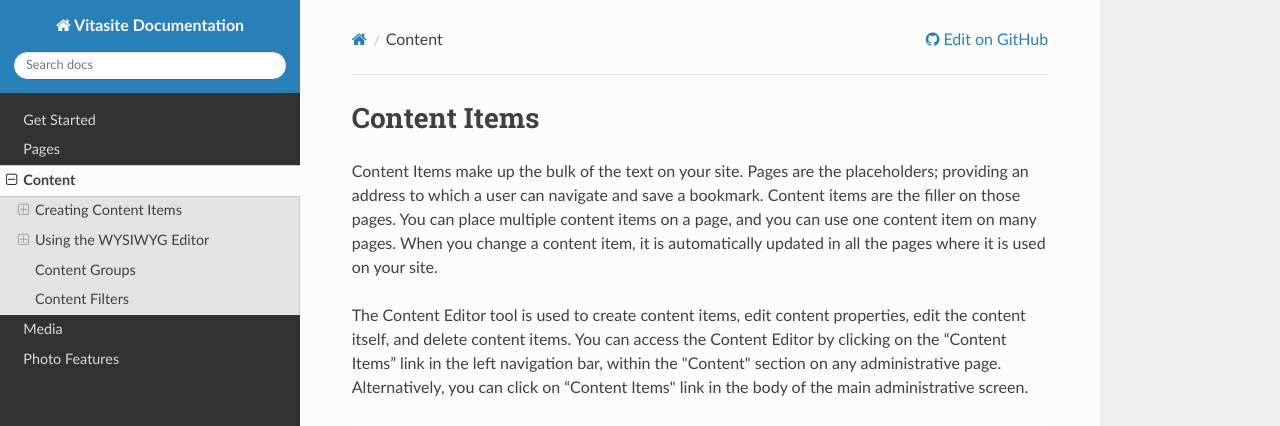
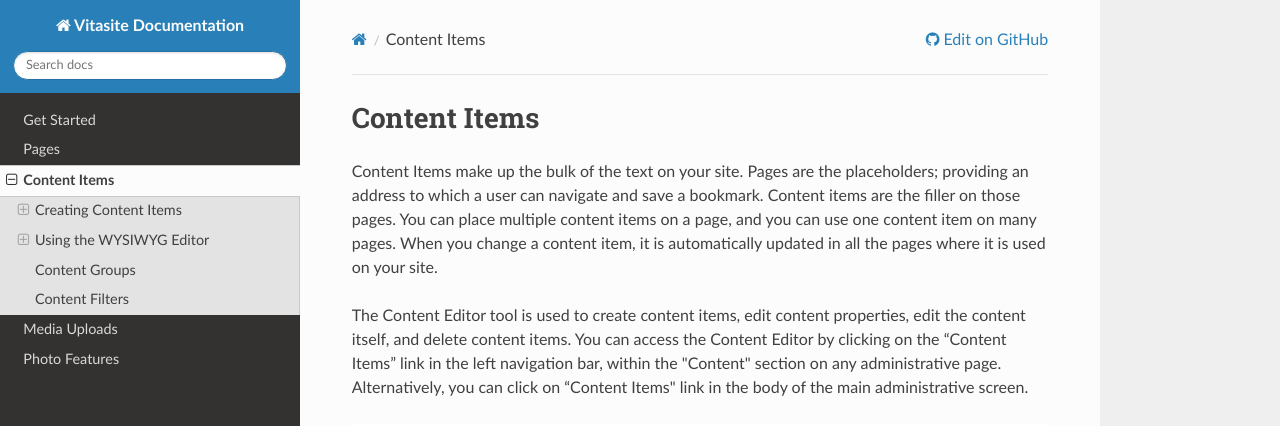
Before and after one commit to Alliance-Software/vitasite-docs, an MkDocs documentation site: the page built from docs/content.md, in a window 1280 px wide and 900 px high. Shown: the top 426 px of the window. Built offline with MkDocs 1.6.1, drawn with Linux system fonts in a browser that asks for light colours; nearby versions of some CDN libraries; old or Windows-style settings are respelled for this version of MkDocs.

Commit message:
Abbr and other fixes.

```diff
--- a/docs/content.md
+++ b/docs/content.md
@@ -68,20 +68,20 @@
 
 ### Editing
 
-* <span class="sprite-wrap"><img src="img/content_icons.png" alt="cut" class="sprite sprite-cut" /></span>**Cut** - This button removes the selected text, and places it on the clipboard.
-* <span class="sprite-wrap"><img src="img/content_icons.png" alt="cut" class="sprite sprite-copy" /></span>**Copy** - This button copies the selected text to the clipboard.
-* <span class="sprite-wrap"><img src="img/content_icons.png" alt="cut" class="sprite sprite-paste" /></span>**Paste** - This button inserts the contents of the clipboard at the current text insertion point.
-* <span class="sprite-wrap"><img src="img/content_icons.png" alt="cut" class="sprite sprite-plain" /></span>**Paste as Plain Text** - This button opens a dialog where text on the user's clipboard can be pasted. Any text, styles, etc. are stripped down to their basic formats before being inserted into the editor. This option is helpful if you want to start formatting from scratch or are pasting from a source that is known to cause issues with the CKEditor.
-* <span class="sprite-wrap"><img src="img/content_icons.png" alt="cut" class="sprite sprite-word" /></span>**Paste from Word** - The CKEditor allows you to keep basic formatting when you past a text fragment from Microsoft Word. This option is recommended for any text pasted into the editor from Microsoft Word, due to its known formatting issues.
-* <span class="sprite-wrap"><img src="img/content_icons.png" alt="cut" class="sprite sprite-undo" /></span>**Undo** - The Undo feature is a quick way to cancel the recently introduced change and restore the document to its previous state.
-* <span class="sprite-wrap"><img src="img/content_icons.png" alt="cut" class="sprite sprite-redo" /></span>**Redo** - The Redo feature lets you revert the last undo operation. This means that the document returns to the state it was in before you performed the undo.
+* <span class="sprite-wrap"><img src="../img/content_icons.png" alt="cut" class="sprite sprite-cut" /></span>**Cut** - This button removes the selected text, and places it on the clipboard.
+* <span class="sprite-wrap"><img src="../img/content_icons.png" alt="cut" class="sprite sprite-copy" /></span>**Copy** - This button copies the selected text to the clipboard.
+* <span class="sprite-wrap"><img src="../img/content_icons.png" alt="cut" class="sprite sprite-paste" /></span>**Paste** - This button inserts the contents of the clipboard at the current text insertion point.
+* <span class="sprite-wrap"><img src="../img/content_icons.png" alt="cut" class="sprite sprite-plain" /></span>**Paste as Plain Text** - This button opens a dialog where text on the user's clipboard can be pasted. Any text, styles, etc. are stripped down to their basic formats before being inserted into the editor. This option is helpful if you want to start formatting from scratch or are pasting from a source that is known to cause issues with the CKEditor.
+* <span class="sprite-wrap"><img src="../img/content_icons.png" alt="cut" class="sprite sprite-word" /></span>**Paste from Word** - The CKEditor allows you to keep basic formatting when you past a text fragment from Microsoft Word. This option is recommended for any text pasted into the editor from Microsoft Word, due to its known formatting issues.
+* <span class="sprite-wrap"><img src="../img/content_icons.png" alt="cut" class="sprite sprite-undo" /></span>**Undo** - The Undo feature is a quick way to cancel the recently introduced change and restore the document to its previous state.
+* <span class="sprite-wrap"><img src="../img/content_icons.png" alt="cut" class="sprite sprite-redo" /></span>**Redo** - The Redo feature lets you revert the last undo operation. This means that the document returns to the state it was in before you performed the undo.
 
 ### View
 
-* <span class="sprite-wrap"><img src="img/content_icons.png" alt="cut" class="sprite sprite-find" /></span>**Find** - Allows the editor to find the specific text in the document.
-* <span class="sprite-wrap"><img src="img/content_icons.png" alt="cut" class="sprite sprite-replace" /></span>**Replace** - Allows the editor to find and replace specific text in the document.
-* <span class="sprite-wrap"><img src="img/content_icons.png" alt="cut" class="sprite sprite-all" /></span>**Select All** - This button selects everything in the editor document.
-* <span class="sprite-wrap"><img src="img/content_icons.png" alt="cut" class="sprite sprite-spell" /></span>**Spell Check As You Type (SCAYT)** - SCAYT is a convenient option that lets you control the correctness of your document at the same time that you are writing it. SCAYT checks the text immediately after you write it and when it finds an error, it marks it with a red wavy line underneath the misspelled word. By default SCAYT is enabled. Any mistyped word may be corrected by right clicking (control+click on some Macs) and selecting the correct spelling from the suggested options within the menu. The toolbar menu has additional options not covered in this documentation.
+* <span class="sprite-wrap"><img src="../img/content_icons.png" alt="cut" class="sprite sprite-find" /></span>**Find** - Allows the editor to find the specific text in the document.
+* <span class="sprite-wrap"><img src="../img/content_icons.png" alt="cut" class="sprite sprite-replace" /></span>**Replace** - Allows the editor to find and replace specific text in the document.
+* <span class="sprite-wrap"><img src="../img/content_icons.png" alt="cut" class="sprite sprite-all" /></span>**Select All** - This button selects everything in the editor document.
+* <span class="sprite-wrap"><img src="../img/content_icons.png" alt="cut" class="sprite sprite-spell" /></span>**Spell Check As You Type (SCAYT)** - SCAYT is a convenient option that lets you control the correctness of your document at the same time that you are writing it. SCAYT checks the text immediately after you write it and when it finds an error, it marks it with a red wavy line underneath the misspelled word. By default SCAYT is enabled. Any mistyped word may be corrected by right clicking (control+click on some Macs) and selecting the correct spelling from the suggested options within the menu. The toolbar menu has additional options not covered in this documentation.
 
 ### Typeface Options
 
@@ -89,54 +89,54 @@
 * **Format Menu** - Described the paragraph format of the current line. By default the editor uses Paragraphs `<p>`. This menu allows you to change the current line to a Heading 1-6 (i.e. `<h1>`, `<h2>`, etc.) or a Division `<div>` element. There may be additional options depending on your installation.
 * **Font Menu** -  This menu allows you to select the typeface for you text. This option may be disabled if your site uses a cascading style sheet.
 * **Size Menu** -  This menu allows you to select the type size for you text. This option may be disabled if your site uses a cascading style sheet.
-* <span class="sprite-wrap"><img src="img/content_icons.png" alt="cut" class="sprite sprite-color" /></span>**Font Color** - This button allows you to define the color of your text. This option may be disabled if your site uses a cascading style sheet.
-* <span class="sprite-wrap"><img src="img/content_icons.png" alt="cut" class="sprite sprite-bgcolor" /></span>**Font Background Color** - This button allows you to define the background color, or highlight color, of your text. This option may be disabled if your site uses a cascading style sheet.
+* <span class="sprite-wrap"><img src="../img/content_icons.png" alt="cut" class="sprite sprite-color" /></span>**Font Color** - This button allows you to define the color of your text. This option may be disabled if your site uses a cascading style sheet.
+* <span class="sprite-wrap"><img src="../img/content_icons.png" alt="cut" class="sprite sprite-bgcolor" /></span>**Font Background Color** - This button allows you to define the background color, or highlight color, of your text. This option may be disabled if your site uses a cascading style sheet.
 
 ### Text Styling
 
-* <span class="sprite-wrap"><img src="img/content_icons.png" alt="bold" class="sprite sprite-bold" /></span>**Bold** - This button allows you to create bold text.
-* <span class="sprite-wrap"><img src="img/content_icons.png" alt="italic" class="sprite sprite-italic" /></span>**Italic** - This button allows you to create italic text.
-* <span class="sprite-wrap"><img src="img/content_icons.png" alt="underline" class="sprite sprite-underline" /></span>**Underline** - This button allows you to create underlined text.
-* <span class="sprite-wrap"><img src="img/content_icons.png" alt="strike through" class="sprite sprite-strike" /></span>**Strike through** - This button allows you to create strike through text.
-* <span class="sprite-wrap"><img src="img/content_icons.png" alt="subscript" class="sprite sprite-sub" /></span>**Subscript** - This button allows you to create subscript text.
-* <span class="sprite-wrap"><img src="img/content_icons.png" alt="superscript" class="sprite sprite-super" /></span>**Superscript** - This button allows you to create superscript text.
-* <span class="sprite-wrap"><img src="img/content_icons.png" alt="cut" class="sprite sprite-xformat" /></span>**Remove Formatting** - This button will remove all formatting from the currently selected text. It will, however, preserve any changes from the Format menu.
+* <span class="sprite-wrap"><img src="../img/content_icons.png" alt="bold" class="sprite sprite-bold" /></span>**Bold** - This button allows you to create bold text.
+* <span class="sprite-wrap"><img src="../img/content_icons.png" alt="italic" class="sprite sprite-italic" /></span>**Italic** - This button allows you to create italic text.
+* <span class="sprite-wrap"><img src="../img/content_icons.png" alt="underline" class="sprite sprite-underline" /></span>**Underline** - This button allows you to create underlined text.
+* <span class="sprite-wrap"><img src="../img/content_icons.png" alt="strike through" class="sprite sprite-strike" /></span>**Strike through** - This button allows you to create strike through text.
+* <span class="sprite-wrap"><img src="../img/content_icons.png" alt="subscript" class="sprite sprite-sub" /></span>**Subscript** - This button allows you to create subscript text.
+* <span class="sprite-wrap"><img src="../img/content_icons.png" alt="superscript" class="sprite sprite-super" /></span>**Superscript** - This button allows you to create superscript text.
+* <span class="sprite-wrap"><img src="../img/content_icons.png" alt="cut" class="sprite sprite-xformat" /></span>**Remove Formatting** - This button will remove all formatting from the currently selected text. It will, however, preserve any changes from the Format menu.
 
 ### Text Layout
 
-* <span class="sprite-wrap"><img src="img/content_icons.png" alt="ordered list" class="sprite sprite-ol" /></span>**Ordered List** - This button allows you to create an ordered list. Place the insertion point where you want the list to start, then click this button once for each list item you want to create. Once you have created the list items, you can type the text that should appear next to each.
-* <span class="sprite-wrap"><img src="img/content_icons.png" alt="unordered list" class="sprite sprite-ul" /></span>**Unordered List** - This button allows you to create an ordered list. Place the insertion point where you want the list to start, then click this button once for each list item you want to create. Once you have created the list items, you can type the text that should appear next to each.
-* <span class="sprite-wrap"><img src="img/content_icons.png" alt="indent left" class="sprite sprite-indentl" /></span>**Indent Left** - Indents the current text to the left. When used in combination with the Ordered/Unordered lists, creates nested lists by indenting the current line down one level. If the last level is reached, it removes the list option from the current selection.
-* <span class="sprite-wrap"><img src="img/content_icons.png" alt="indent right" class="sprite sprite-indentr" /></span>**Indent Right** - Indents the current text to the right. When used in combination with the Ordered/Unordered lists, moves a list item up one level.
-* <span class="sprite-wrap"><img src="img/content_icons.png" alt="block quote" class="sprite sprite-quote" /></span>**Block Quote** - Changes the currently selected text into a block quote.
-* <span class="sprite-wrap"><img src="img/content_icons.png" alt="align left" class="sprite sprite-textleft" /></span>**Align Left** - This button aligns the current selection to the left. This option may be disabled if your site uses a cascading style sheet.
-* <span class="sprite-wrap"><img src="img/content_icons.png" alt="align center" class="sprite sprite-textcenter" /></span>**Align Center** - This button aligns the current selection to the center point. This option may be disabled if your site uses a cascading style sheet.
-* <span class="sprite-wrap"><img src="img/content_icons.png" alt="align right" class="sprite sprite-textright" /></span>**Align Right** - This button aligns the current selection to the right. This option may be disabled if your site uses a cascading style sheet.
-* <span class="sprite-wrap"><img src="img/content_icons.png" alt="align justify" class="sprite sprite-textjust" /></span>**Align Justify** - This button aligns the current selection using full justification. This option may be disabled if your site uses a cascading style sheet.
+* <span class="sprite-wrap"><img src="../img/content_icons.png" alt="ordered list" class="sprite sprite-ol" /></span>**Ordered List** - This button allows you to create an ordered list. Place the insertion point where you want the list to start, then click this button once for each list item you want to create. Once you have created the list items, you can type the text that should appear next to each.
+* <span class="sprite-wrap"><img src="../img/content_icons.png" alt="unordered list" class="sprite sprite-ul" /></span>**Unordered List** - This button allows you to create an ordered list. Place the insertion point where you want the list to start, then click this button once for each list item you want to create. Once you have created the list items, you can type the text that should appear next to each.
+* <span class="sprite-wrap"><img src="../img/content_icons.png" alt="indent left" class="sprite sprite-indentl" /></span>**Indent Left** - Indents the current text to the left. When used in combination with the Ordered/Unordered lists, creates nested lists by indenting the current line down one level. If the last level is reached, it removes the list option from the current selection.
+* <span class="sprite-wrap"><img src="../img/content_icons.png" alt="indent right" class="sprite sprite-indentr" /></span>**Indent Right** - Indents the current text to the right. When used in combination with the Ordered/Unordered lists, moves a list item up one level.
+* <span class="sprite-wrap"><img src="../img/content_icons.png" alt="block quote" class="sprite sprite-quote" /></span>**Block Quote** - Changes the currently selected text into a block quote.
+* <span class="sprite-wrap"><img src="../img/content_icons.png" alt="align left" class="sprite sprite-textleft" /></span>**Align Left** - This button aligns the current selection to the left. This option may be disabled if your site uses a cascading style sheet.
+* <span class="sprite-wrap"><img src="../img/content_icons.png" alt="align center" class="sprite sprite-textcenter" /></span>**Align Center** - This button aligns the current selection to the center point. This option may be disabled if your site uses a cascading style sheet.
+* <span class="sprite-wrap"><img src="../img/content_icons.png" alt="align right" class="sprite sprite-textright" /></span>**Align Right** - This button aligns the current selection to the right. This option may be disabled if your site uses a cascading style sheet.
+* <span class="sprite-wrap"><img src="../img/content_icons.png" alt="align justify" class="sprite sprite-textjust" /></span>**Align Justify** - This button aligns the current selection using full justification. This option may be disabled if your site uses a cascading style sheet.
 
 ### Creating Rich Text
 
-* <span class="sprite-wrap"><img src="img/content_icons.png" alt="link/hyperlink" class="sprite sprite-link" /></span>**Insert Hyperlink** - This button opens the hyperlink dialog box, which allows you to create links. See [Creating Links](#creating-links) section below.
-* <span class="sprite-wrap"><img src="img/content_icons.png" alt="remove link" class="sprite sprite-xlink" /></span>**Remove Hyperlink** - This button will remove a hyperlink from the currently selected text, if any.
-* <span class="sprite-wrap"><img src="img/content_icons.png" alt="anchor" class="sprite sprite-anchor" /></span>**Insert Anchor** - Inserts an Anchor to a specific point in the text. Links can then direct a user to a that specific point either within the current document or from another one. It is best practice to write compound words with no spaces or replacing spaces with dashes (e.g. 'content,' 'contentitems' or 'content-items') and no capitals.
-* <span class="sprite-wrap"><img src="img/content_icons.png" alt="image" class="sprite sprite-image" /></span>**Insert Image** - This button opens the image dialog box, which allows you to insert an image into your content item. See [Inserting Images](#inserting-images) section below.
-* <span class="sprite-wrap"><img src="img/content_icons.png" alt="line" class="sprite sprite-hr" /></span>**Insert Line** - This button inserts a horizontal rule.
+* <span class="sprite-wrap"><img src="../img/content_icons.png" alt="link/hyperlink" class="sprite sprite-link" /></span>**Insert Hyperlink** - This button opens the hyperlink dialog box, which allows you to create links. See [Creating Links](#creating-links) section below.
+* <span class="sprite-wrap"><img src="../img/content_icons.png" alt="remove link" class="sprite sprite-xlink" /></span>**Remove Hyperlink** - This button will remove a hyperlink from the currently selected text, if any.
+* <span class="sprite-wrap"><img src="../img/content_icons.png" alt="anchor" class="sprite sprite-anchor" /></span>**Insert Anchor** - Inserts an Anchor to a specific point in the text. Links can then direct a user to a that specific point either within the current document or from another one. It is best practice to write compound words with no spaces or replacing spaces with dashes (e.g. 'content,' 'contentitems' or 'content-items') and no capitals.
+* <span class="sprite-wrap"><img src="../img/content_icons.png" alt="image" class="sprite sprite-image" /></span>**Insert Image** - This button opens the image dialog box, which allows you to insert an image into your content item. See [Inserting Images](#inserting-images) section below.
+* <span class="sprite-wrap"><img src="../img/content_icons.png" alt="line" class="sprite sprite-hr" /></span>**Insert Line** - This button inserts a horizontal rule.
 
 ### Additional Features
 
-* <span class="sprite-wrap"><img src="img/content_icons.png" alt="source" class="sprite sprite-source" /></span>**Source** - Allows the user to switch between the WYSIWYG view and the HTML code view.
-* <span class="sprite-wrap"><img src="img/content_icons.png" alt="preview" class="sprite sprite-preview" /></span>**Preview** - Opens the editor into a new window, showing the current working state.
-* <span class="sprite-wrap"><img src="img/content_icons.png" alt="maximize" class="sprite sprite-maximize" /></span>**Maximize** - Maximizes the editor to fit the entire screen.
-* <span class="sprite-wrap"><img src="img/content_icons.png" alt="blocks" class="sprite sprite-blocks" /></span>**Show Blocks** - Outlines elements within the editor to show the structure of the document.
-* <span class="sprite-wrap"><img src="img/content_icons.png" alt="symbols" class="sprite sprite-symbols" /></span>**Symbols** - When you are writing, it is often necessary to insert characters that are not a part of the standard keyboard. This is especially useful during the creation of documents in foreign languages that require various national letters. Another area where special characters are often needed is writing mathematical expressions.
-* <span class="sprite-wrap"><img src="img/content_icons.png" alt="iframe" class="sprite sprite-iframe" /></span>**iFrame** - CKEditor makes it possible to insert inline frames to a document. Inline frames, or `<iframe>` elements, allow you to insert a frame containing another document in the middle of your document.
+* <span class="sprite-wrap"><img src="../img/content_icons.png" alt="source" class="sprite sprite-source" /></span>**Source** - Allows the user to switch between the WYSIWYG view and the HTML code view.
+* <span class="sprite-wrap"><img src="../img/content_icons.png" alt="preview" class="sprite sprite-preview" /></span>**Preview** - Opens the editor into a new window, showing the current working state.
+* <span class="sprite-wrap"><img src="../img/content_icons.png" alt="maximize" class="sprite sprite-maximize" /></span>**Maximize** - Maximizes the editor to fit the entire screen.
+* <span class="sprite-wrap"><img src="../img/content_icons.png" alt="blocks" class="sprite sprite-blocks" /></span>**Show Blocks** - Outlines elements within the editor to show the structure of the document.
+* <span class="sprite-wrap"><img src="../img/content_icons.png" alt="symbols" class="sprite sprite-symbols" /></span>**Symbols** - When you are writing, it is often necessary to insert characters that are not a part of the standard keyboard. This is especially useful during the creation of documents in foreign languages that require various national letters. Another area where special characters are often needed is writing mathematical expressions.
+* <span class="sprite-wrap"><img src="../img/content_icons.png" alt="iframe" class="sprite sprite-iframe" /></span>**iFrame** - CKEditor makes it possible to insert inline frames to a document. Inline frames, or `<iframe>` elements, allow you to insert a frame containing another document in the middle of your document.
 
 ### Additional Plugins
 
 !!! note
     Not all plug-ins available are listed here. This section includes some commonly included plugins in Vitasite installations. Please contact your system administrator for more information and options for the CKEditor.
 
-* <span class="sprite-wrap"><img src="img/content_icons.png" alt="embed" class="sprite sprite-embed" /></span>**Embed Media from External Sites** - This Plugin allows you to insert embedded content (such as photos, videos, audio, and other rich media) via the OEmbed API. You only have to provide the URL to the site (It works also when the URL is shortened) you want to embed and the plugin does the rest. Examples of currently supported sites include: YouTube, Vimeo, Flickr, Instagram, SoundCloud, among several others.
+* <span class="sprite-wrap"><img src="../img/content_icons.png" alt="embed" class="sprite sprite-embed" /></span>**Embed Media from External Sites** - This Plugin allows you to insert embedded content (such as photos, videos, audio, and other rich media) via the OEmbed API. You only have to provide the URL to the site (It works also when the URL is shortened) you want to embed and the plugin does the rest. Examples of currently supported sites include: YouTube, Vimeo, Flickr, Instagram, SoundCloud, among several others.
 
 ### Inserting Images
 
--- a/mkdocs.yml
+++ b/mkdocs.yml
@@ -2,11 +2,12 @@
 pages:
 - 'Get Started': index.md
 - Pages: page.md
-- Content: content.md
-- Media: upload.md
+- 'Content Items': content.md
+- 'Media Uploads': upload.md
 - 'Photo Features': feature.md
 theme: readthedocs
 markdown_extensions:
+    - abbr
     - admonition
 site_url: http://docs.vitasite.com
 repo_url: https://github.com/Alliance-Software/vitasite-docs
```
Also changed, not shown: docs/index.md (+11 -3 lines), docs/page.md (+9 -8 lines).
